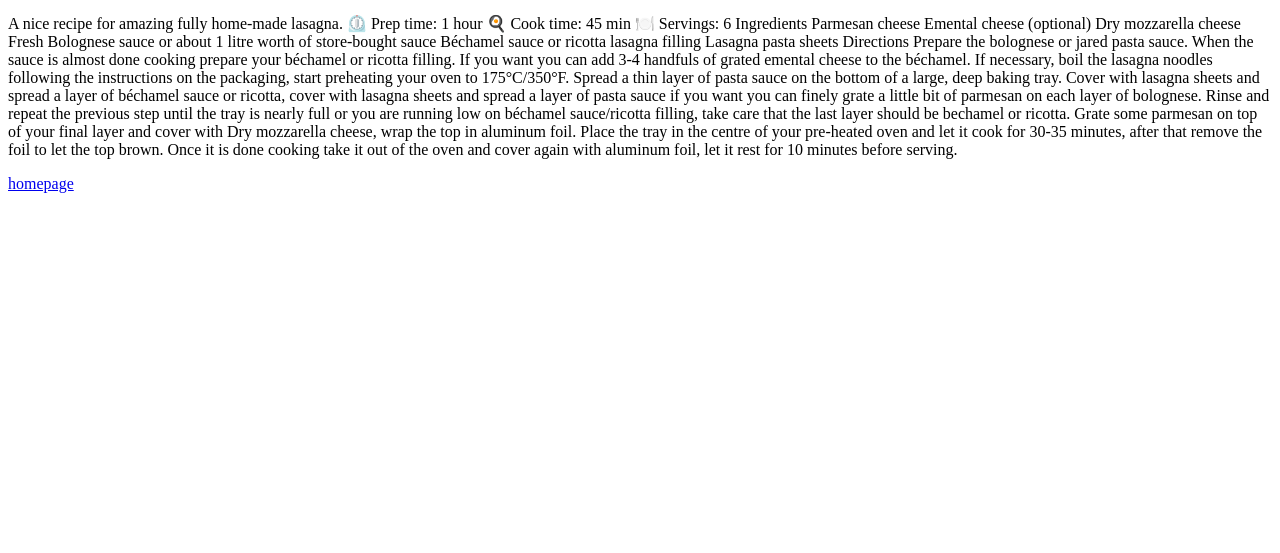
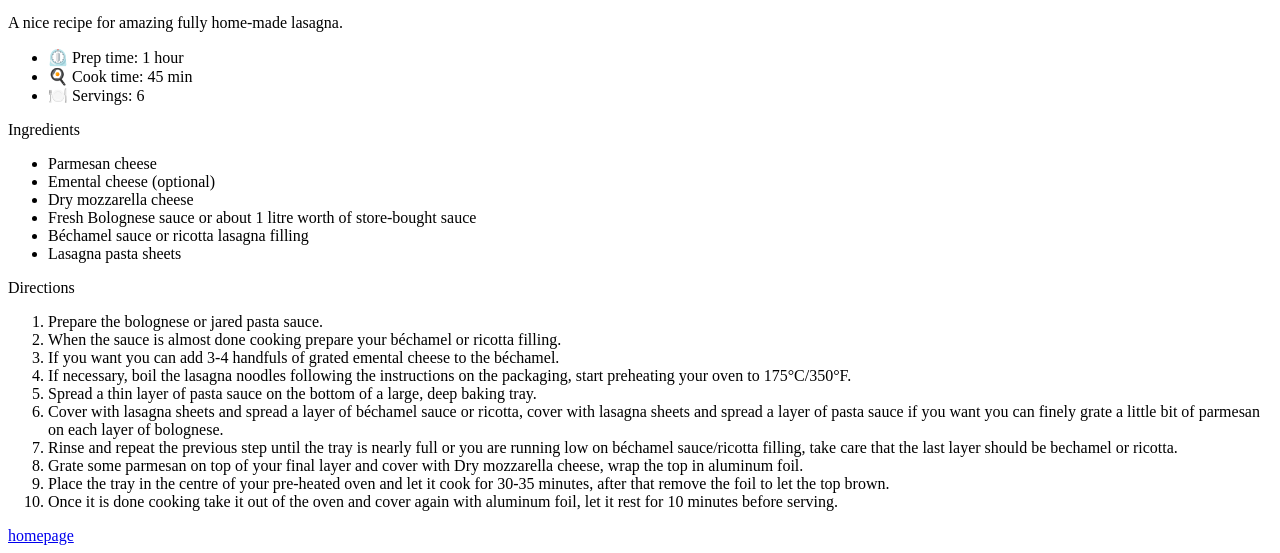
Before and after one commit to offbrandballer/odin-recipes, a plain HTML site: page recipes/lasagna.html in a window 1280 px wide. Shown: the part 386-939 px from the top of the page. Before the commit the page ends 800 px from the top, so only its background shows below. Drawn offline with Linux system fonts and the light colour scheme.

Commit message:
updating recipes w/t lists

```diff
--- a/recipes/lasagna.html
+++ b/recipes/lasagna.html
@@ -12,30 +12,39 @@
         <img src="https://based.cooking/pix/lasagna.webp">
         <p>A nice recipe for amazing fully home-made lasagna.
 
-            ⏲️ Prep time: 1 hour
-            🍳 Cook time: 45 min
-            🍽️ Servings: 6
+            <ul>
+                <li>⏲️ Prep time: 1 hour</li>
+                <li>🍳 Cook time: 45 min</li>
+                <li>🍽️ Servings: 6</li>
+            </ul>
+
             Ingredients
 
-            Parmesan cheese
-            Emental cheese (optional)
-            Dry mozzarella cheese
-            Fresh Bolognese sauce or about 1 litre worth of store-bought sauce
-            Béchamel sauce or ricotta lasagna filling
-            Lasagna pasta sheets
+            <ul>
+                <li>Parmesan cheese</li>
+                <li>Emental cheese (optional)</li>
+                <li>Dry mozzarella cheese</li>
+                <li>Fresh Bolognese sauce or about 1 litre worth of store-bought sauce</li>
+                <li>Béchamel sauce or ricotta lasagna filling</li>
+                <li>Lasagna pasta sheets</li>
+            </ul>
+
             Directions
 
-            Prepare the bolognese or jared pasta sauce.
-            When the sauce is almost done cooking prepare your béchamel or ricotta filling.
-            If you want you can add 3-4 handfuls of grated emental cheese to the béchamel.
-            If necessary, boil the lasagna noodles following the instructions on the packaging, start preheating your oven to 175°C/350°F.
-            Spread a thin layer of pasta sauce on the bottom of a large, deep baking tray.
-            Cover with lasagna sheets and spread a layer of béchamel sauce or ricotta, cover with lasagna sheets and spread a layer of pasta sauce if you want you can finely grate a little bit of parmesan on each layer of bolognese.
-            Rinse and repeat the previous step until the tray is nearly full or you are running low on béchamel sauce/ricotta filling, take care that the last layer should be bechamel or ricotta.
-            Grate some parmesan on top of your final layer and cover with Dry mozzarella cheese, wrap the top in aluminum foil.
-            Place the tray in the centre of your pre-heated oven and let it cook for 30-35 minutes, after that remove the foil to let the top brown.
-            Once it is done cooking take it out of the oven and cover again with aluminum foil, let it rest for 10 minutes before serving.
-            </p>
+            <ol>
+                <li>Prepare the bolognese or jared pasta sauce.</li>
+                <li>When the sauce is almost done cooking prepare your béchamel or ricotta filling.</li>
+                <li>If you want you can add 3-4 handfuls of grated emental cheese to the béchamel.</li>
+                <li>If necessary, boil the lasagna noodles following the instructions on the packaging, start preheating your oven to 175°C/350°F.</li>
+                <li>Spread a thin layer of pasta sauce on the bottom of a large, deep baking tray.</li>
+                <li>Cover with lasagna sheets and spread a layer of béchamel sauce or ricotta, cover with lasagna sheets and spread a layer of pasta sauce if you want you can finely grate a little bit of parmesan on each layer of bolognese.</li>
+                <li>Rinse and repeat the previous step until the tray is nearly full or you are running low on béchamel sauce/ricotta filling, take care that the last layer should be bechamel or ricotta.</li>
+                <li>Grate some parmesan on top of your final layer and cover with Dry mozzarella cheese, wrap the top in aluminum foil.</li>
+                <li>Place the tray in the centre of your pre-heated oven and let it cook for 30-35 minutes, after that remove the foil to let the top brown.</li>
+                <li>Once it is done cooking take it out of the oven and cover again with aluminum foil, let it rest for 10 minutes before serving.</li>
+            </ol>
+
+        </p>
 
             <a href="../index.html">homepage</a>
 
```
Also changed, not shown: recipes/miso_soup.html (+16 -12 lines), recipes/pancake.html (+16 -13 lines).
